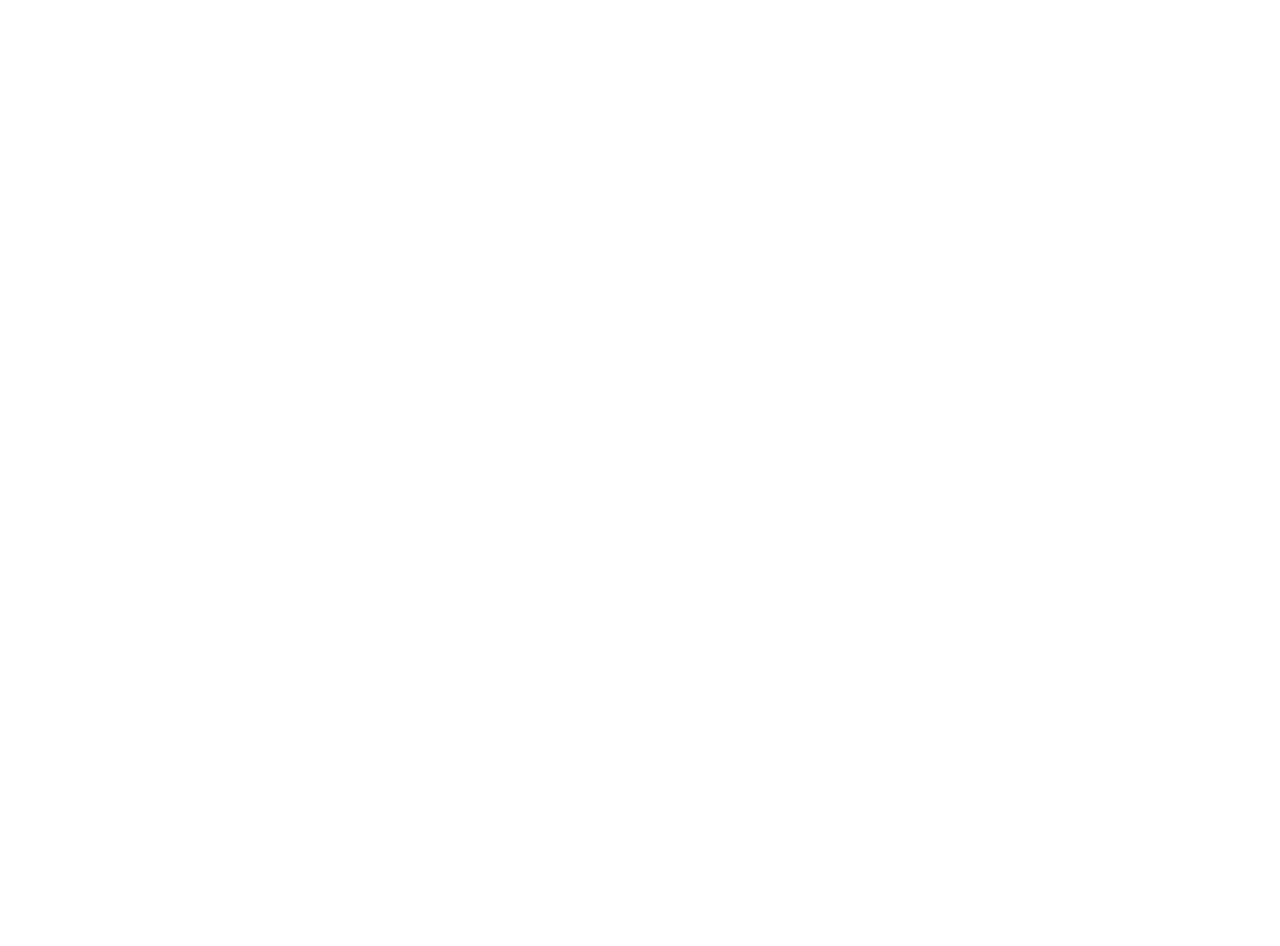
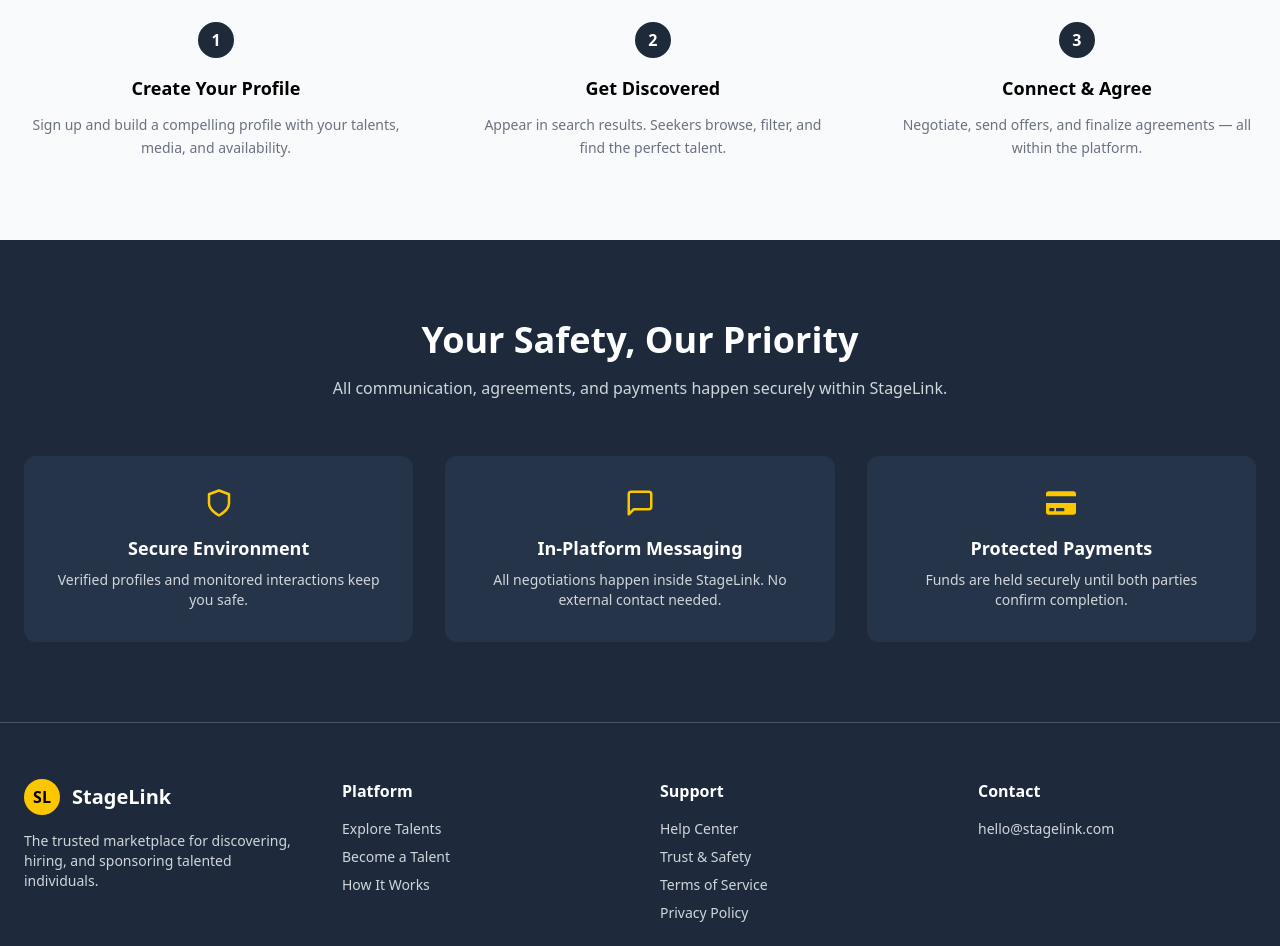
Before and after one commit to Michaeliskingbd/group-10-hackthon, a React (Vite) app: page / in a window 1280 px wide. Shown: the part 306-1252 px from the top of the page. Before the commit the page ends 800 px from the top, so only its background shows below. Built offline with nearby package versions, Linux system fonts and the light colour scheme; the HTML template or start-up script is replaced by a standard one.

Commit message:
first commit

```diff
--- a/index.html
+++ b/index.html
@@ -4,7 +4,7 @@
     <meta charset="UTF-8" />
     <link rel="icon" type="image/svg+xml" href="/vite.svg" />
     <meta name="viewport" content="width=device-width, initial-scale=1.0" />
-    <title>group-4-hackathon</title>
+    <title>group-10-hackathon</title>
   </head>
   <body>
     <div id="root"></div>
--- a/package.json
+++ b/package.json
@@ -11,8 +11,10 @@
   },
   "dependencies": {
     "@tailwindcss/vite": "^4.1.18",
+    "antd": "^6.3.0",
     "react": "^19.2.0",
     "react-dom": "^19.2.0",
+    "react-icons": "^5.5.0",
     "tailwindcss": "^4.1.18"
   },
   "devDependencies": {
--- a/src/App.jsx
+++ b/src/App.jsx
@@ -1,9 +1,11 @@
 import React from "react";
+import Hero from "./pages/Hero";
+
 
 const App = () => {
   return (
     <div>
-      <h1 className="text-red-500">App</h1>
+    <Hero />
     </div>
   );
 };
--- /dev/null
+++ b/src/component/FooterSection.jsx
@@ -0,0 +1,111 @@
+import React from "react";
+import { FiShield, FiMessageSquare } from "react-icons/fi";
+import { FaCreditCard } from "react-icons/fa";
+
+const FooterSection = () => {
+  return (
+    <footer className="bg-[#1e2a3b] text-white">
+
+
+      <div className="px-6 py-20 max-w-7xl mx-auto">
+        <div className="text-center mb-14">
+          <h2 className="text-3xl md:text-4xl font-bold mb-4">
+            Your Safety, Our Priority
+          </h2>
+          <p className="text-gray-300">
+            All communication, agreements, and payments happen securely within StageLink.
+          </p>
+        </div>
+
+
+        <div className="grid md:grid-cols-3 gap-8">
+
+
+          <div className="bg-[#26344a] p-8 rounded-xl text-center">
+            <FiShield className="text-yellow-400 mx-auto mb-4" size={30} />
+            <h3 className="font-semibold text-lg mb-2">
+              Secure Environment
+            </h3>
+            <p className="text-gray-300 text-sm">
+              Verified profiles and monitored interactions keep you safe.
+            </p>
+          </div>
+
+
+          <div className="bg-[#26344a] p-8 rounded-xl text-center">
+            <FiMessageSquare className="text-yellow-400 mx-auto mb-4" size={30} />
+            <h3 className="font-semibold text-lg mb-2">
+              In-Platform Messaging
+            </h3>
+            <p className="text-gray-300 text-sm">
+              All negotiations happen inside StageLink. No external contact needed.
+            </p>
+          </div>
+
+
+          <div className="bg-[#26344a] p-8 rounded-xl text-center">
+            <FaCreditCard className="text-yellow-400 mx-auto mb-4" size={30} />
+            <h3 className="font-semibold text-lg mb-2">
+              Protected Payments
+            </h3>
+            <p className="text-gray-300 text-sm">
+              Funds are held securely until both parties confirm completion.
+            </p>
+          </div>
+        </div>
+      </div>
+
+
+      <div className="border-t border-gray-600"></div>
+
+
+      <div className="px-6 py-14 max-w-7xl mx-auto grid md:grid-cols-4 gap-10">
+
+
+        <div>
+          <div className="flex items-center gap-3 mb-4">
+            <div className="bg-yellow-400 text-black font-bold w-9 h-9 flex items-center justify-center rounded-full">
+              SL
+            </div>
+            <h3 className="text-xl font-semibold">StageLink</h3>
+          </div>
+          <p className="text-gray-300 text-sm">
+            The trusted marketplace for discovering, hiring, and sponsoring talented individuals.
+          </p>
+        </div>
+
+
+        <div>
+          <h4 className="font-semibold mb-4">Platform</h4>
+          <ul className="space-y-2 text-gray-300 text-sm">
+            <li className="hover:text-white cursor-pointer">Explore Talents</li>
+            <li className="hover:text-white cursor-pointer">Become a Talent</li>
+            <li className="hover:text-white cursor-pointer">How It Works</li>
+          </ul>
+        </div>
+
+
+        <div>
+          <h4 className="font-semibold mb-4">Support</h4>
+          <ul className="space-y-2 text-gray-300 text-sm">
+            <li className="hover:text-white cursor-pointer">Help Center</li>
+            <li className="hover:text-white cursor-pointer">Trust & Safety</li>
+            <li className="hover:text-white cursor-pointer">Terms of Service</li>
+            <li className="hover:text-white cursor-pointer">Privacy Policy</li>
+          </ul>
+        </div>
+
+
+        <div>
+          <h4 className="font-semibold mb-4">Contact</h4>
+          <p className="text-gray-300 text-sm">
+            hello@stagelink.com
+          </p>
+        </div>
+
+      </div>
+    </footer>
+  );
+};
+
+export default FooterSection;
--- /dev/null
+++ b/src/component/Howitworks.jsx
@@ -0,0 +1,113 @@
+import React, { useEffect, useState } from "react";
+import { FiUser, FiEye } from "react-icons/fi";
+import { FaHandshake } from "react-icons/fa";
+
+
+const iconMap = {
+  user: FiUser,
+  eye: FiEye,
+  handshake: FaHandshake,
+};
+
+
+const Step = ({ number, title, description, icon }) => {
+  const IconComponent = iconMap[icon];
+
+  return (
+    <div className="flex flex-col items-center text-center max-w-sm">
+
+
+      <div className="w-20 h-20 rounded-2xl bg-amber-100 flex items-center justify-center mb-6">
+        {IconComponent && (
+          <IconComponent className="text-amber-500" size={28} />
+        )}
+      </div>
+
+
+      <div className="w-9 h-9 rounded-full bg-gray-800 text-white flex items-center justify-center font-semibold mb-4">
+        {number}
+      </div>
+
+
+      <h3 className="text-lg font-semibold mb-3">
+        {title}
+      </h3>
+
+
+      <p className="text-gray-500 text-sm leading-relaxed">
+        {description}
+      </p>
+    </div>
+  );
+};
+
+const Howitworks = () => {
+  const [steps, setSteps] = useState([]);
+  const [loading, setLoading] = useState(true);
+
+  useEffect(() => {
+
+    const fakeData = [
+      {
+        id: 1,
+        title: "Create Your Profile",
+        description:
+          "Sign up and build a compelling profile with your talents, media, and availability.",
+        icon: "user",
+      },
+      {
+        id: 2,
+        title: "Get Discovered",
+        description:
+          "Appear in search results. Seekers browse, filter, and find the perfect talent.",
+        icon: "eye",
+      },
+      {
+        id: 3,
+        title: "Connect & Agree",
+        description:
+          "Negotiate, send offers, and finalize agreements — all within the platform.",
+        icon: "handshake",
+      },
+    ];
+
+    setTimeout(() => {
+      setSteps(fakeData);
+      setLoading(false);
+    }, 500);
+  }, []);
+
+  return (
+    <section className="bg-gray-50 py-20 px-6">
+
+
+      <div className="text-center mb-16">
+        <h2 className="text-3xl md:text-4xl font-bold mb-4">
+          How It Works
+        </h2>
+        <p className="text-gray-500 text-base">
+          Three simple steps to get started
+        </p>
+      </div>
+
+
+      {loading ? (
+        <p className="text-center text-gray-500">Loading...</p>
+      ) : (
+        <div className="flex flex-col md:flex-row items-center justify-center gap-16">
+          {steps.map((step, index) => (
+            <Step
+              key={step.id}
+              number={index + 1}
+              title={step.title}
+              description={step.description}
+              icon={step.icon}
+            />
+          ))}
+        </div>
+      )}
+    </section>
+  );
+};
+
+export default Howitworks;
--- /dev/null
+++ b/src/pages/Hero.jsx
@@ -0,0 +1,18 @@
+import React from 'react'
+import Howitworks from '../component/Howitworks'
+import FooterSection from '../component/FooterSection'
+
+
+
+
+
+const Hero = () => {
+  return (
+    <div>
+   <Howitworks />
+   <FooterSection />
+    </div>
+  )
+}
+
+export default Hero
```
Also changed, not shown: 1 other file (tests, documents, lock files or other folders).
